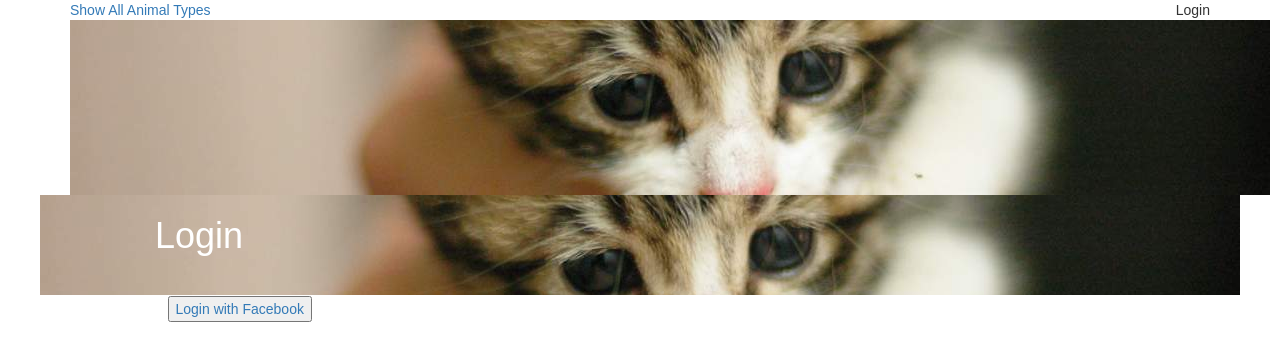
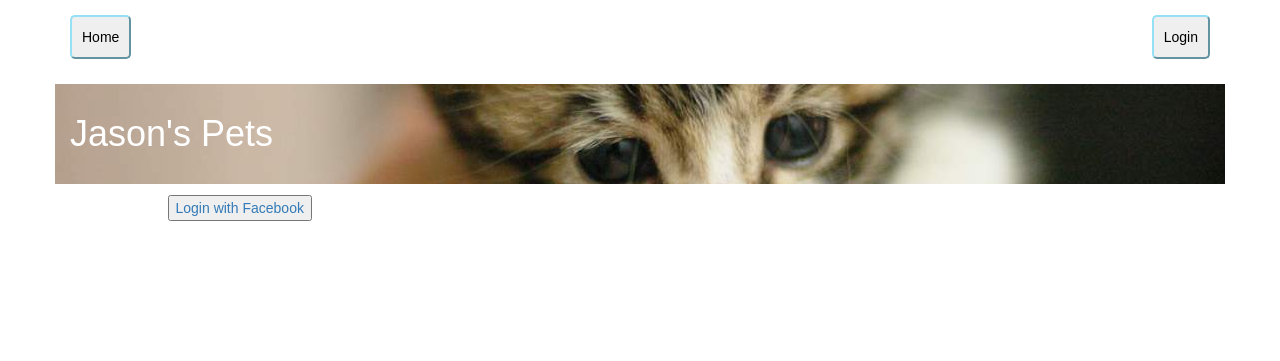
Before and after one commit to jasonbodman/petstore, a Flask app: page /login in a window 1280 px wide. Shown: the top 361 px of the page. Run offline with Flask 2, Linux system fonts and the light colour scheme; some libraries are stand-ins or nearby versions.

Commit message:
fix styling issues with login.html

```diff
--- a/templates/login.html
+++ b/templates/login.html
@@ -10,27 +10,34 @@
   <body>
     <div class="container">
 
-      <div class="row">
-        <div class="col-md-6 text-left">
-          <a href="{{url_for('showTypes')}}">Show All Animal Types</a>
+      <div class="row top-links">
+        <div class="col-md-6 col-sm-6 col-xs-6 text-left">
+          <a href="{{url_for('showTypes')}}">
+            <button class="button-edits">Home</button>
+          </a>
         </div>
-        <div class="col-md-6 text-right">
-          Login
+        <div class="col-md-6 col-sm-6 col-xs-6 text-right">
+              {%if 'username' not in session %}
+          <a href="{{url_for('showLogin')}}">
+            <button class="button-edits">Login</button>
+          </a>
+          {% else %}
+          <a href="{{url_for('disconnect')}}">
+            <button class="button-edits">Logout</button>
+          </a>
+          {% endif %}
         </div>
       </div>
-      <div class="row">
-        <div class="col-md-12">
-          <img src="{{url_for('static', filename='header.jpeg')}}">
+      <div class="row banner padding-top">
+        <div class="col-md-6 test-left">
+          <h1>Jason's Pets</h1>
         </div>
+        <div class="col-md-6"></div>
       </div>
 
       <div class="row">
-        <div class="col-md-12"></div>
-        <div class="row banner main">
-          <div class="col-md-1"></div>
-          <div class="col-md-11">
-            <h1>Login</h1>
-          </div>
+        <div class="col-md-12">
+          <p></p>
         </div>
       </div>
 
```
